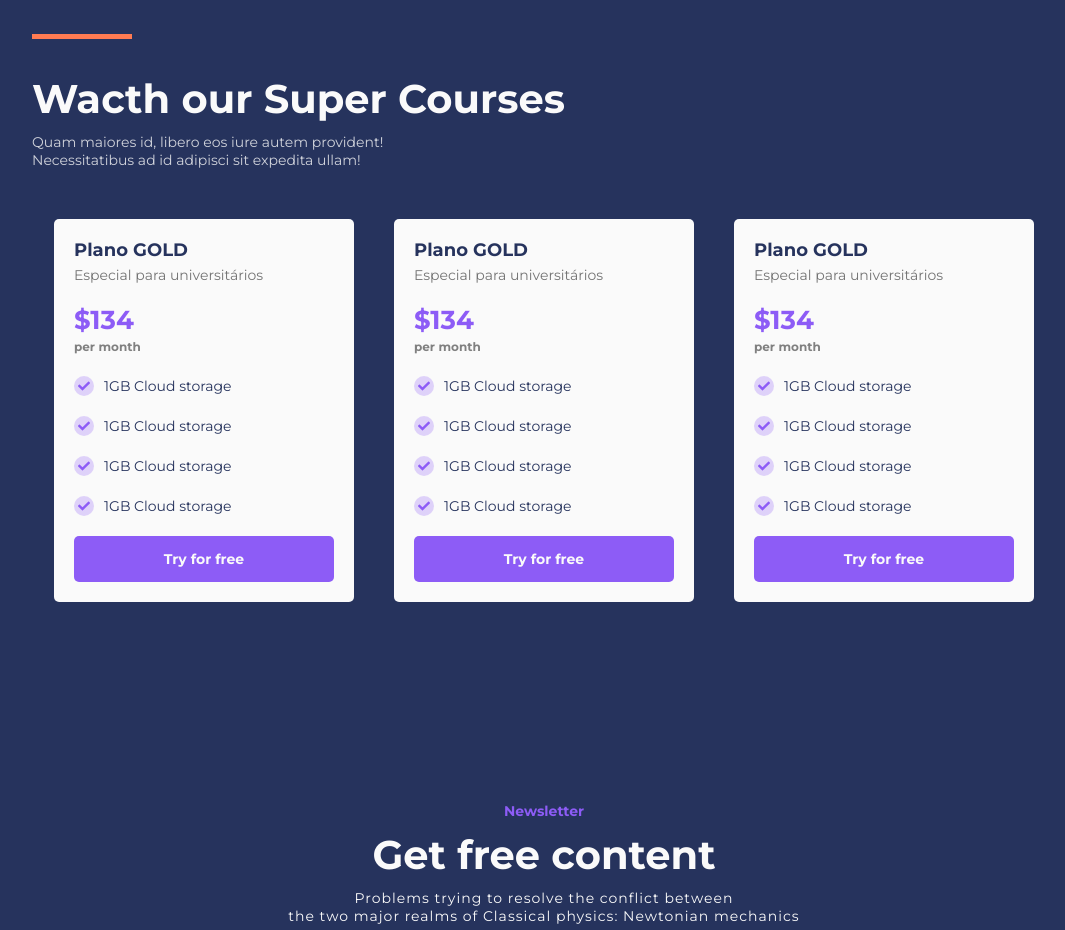
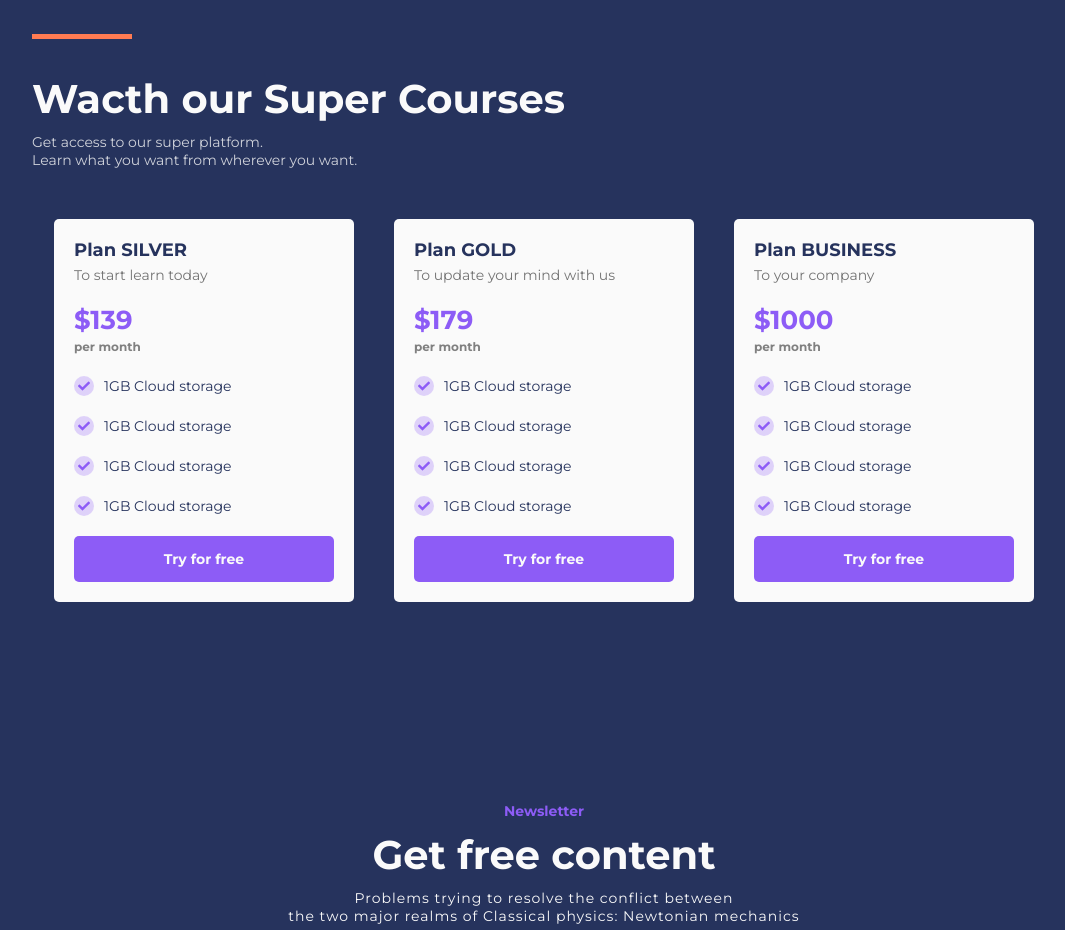
Before and after one commit to pedrohhcunha/supercourses, a Next.js app: page / in a window 1280 px wide. Shown: the part 1480-2410 px from the top of the page, without its empty margins (96-1161 px from the left). Built offline with nearby package versions, Linux system fonts and the light colour scheme.

Commit message:
Changethe text

```diff
--- a/components/Plans/component.jsx
+++ b/components/Plans/component.jsx
@@ -7,14 +7,17 @@ export default function Plans(props){
         <section className={styles.section}>
             <div className={styles.titleArea}>
                 <h2 className={styles.title}>Wacth our Super Courses</h2>
-                <p className={styles.paragraph}>Quam maiores id, libero eos iure autem provident! Necessitatibus ad id adipisci sit expedita ullam!</p>
+                <p className={styles.paragraph}>
+                    Get access to our super platform. <br />
+                    Learn what you want from wherever you want.
+                </p>
             </div>
             <div className={styles.cardsArea}>
                 <div className={styles.card}>
-                    <h3 className={styles.title}>Plano <strong>GOLD</strong></h3>
-                    <p className={styles.description}>Especial para universitários</p>
+                    <h3 className={styles.title}>Plan <strong>SILVER</strong></h3>
+                    <p className={styles.description}>To start learn today</p>
 
-                    <h4 className={styles.price}>$134</h4>
+                    <h4 className={styles.price}>$139</h4>
 
                     <ul className={styles.list}>
                         <li className={styles.item}>
@@ -45,10 +48,10 @@ export default function Plans(props){
                     <button className={styles.button}>Try for free</button>
                 </div>
                 <div className={styles.card}>
-                    <h3 className={styles.title}>Plano <strong>GOLD</strong></h3>
-                    <p className={styles.description}>Especial para universitários</p>
+                    <h3 className={styles.title}>Plan <strong>GOLD</strong></h3>
+                    <p className={styles.description}>To update your mind with us</p>
 
-                    <h4 className={styles.price}>$134</h4>
+                    <h4 className={styles.price}>$179</h4>
 
                     <ul className={styles.list}>
                         <li className={styles.item}>
@@ -79,10 +82,10 @@ export default function Plans(props){
                     <button className={styles.button}>Try for free</button>
                 </div>
                 <div className={styles.card}>
-                    <h3 className={styles.title}>Plano <strong>GOLD</strong></h3>
-                    <p className={styles.description}>Especial para universitários</p>
+                    <h3 className={styles.title}>Plan <strong>BUSINESS</strong></h3>
+                    <p className={styles.description}>To your company</p>
 
-                    <h4 className={styles.price}>$134</h4>
+                    <h4 className={styles.price}>$1000</h4>
 
                     <ul className={styles.list}>
                         <li className={styles.item}>
```
